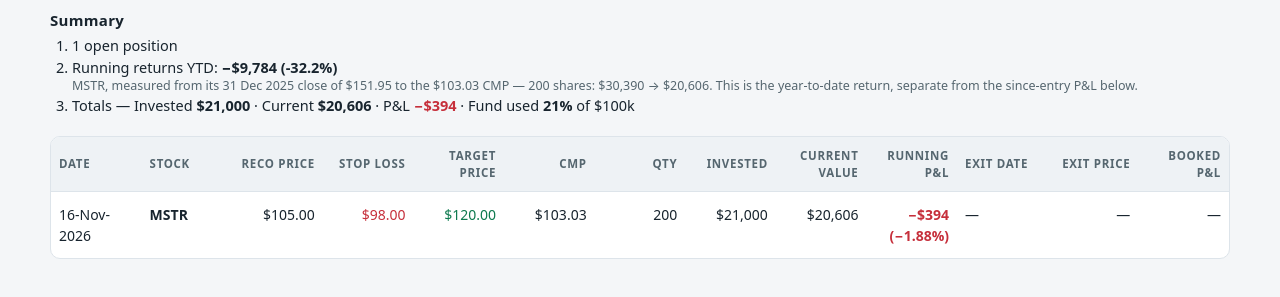
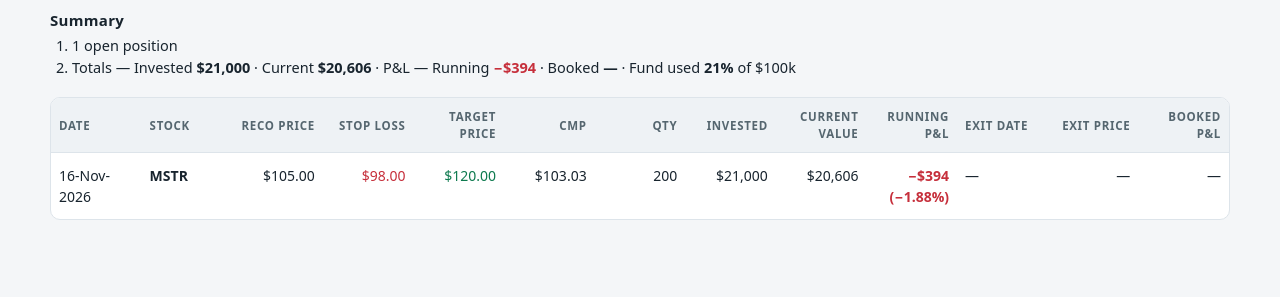
Before and after one commit to phoenixstonecapital/psc, a plain HTML site: page index.html in a window 1280 px wide. Shown: the part 175-472 px from the top of the page. Drawn offline with Linux system fonts and the light colour scheme.

Commit message:
Refresh dashboard 2026-11-16 13:31 PT

```diff
--- a/index.html
+++ b/index.html
@@ -96,8 +96,7 @@
     <h2 id="summary-heading">Summary</h2>
     <ol>
       <li>1 open position</li>
-      <li>Running returns YTD: <b>−$9,784 (-32.2%)</b><span class="basis">MSTR, measured from its 31 Dec 2025 close of $151.95 to the $103.03 CMP — 200 shares: $30,390 → $20,606. This is the year-to-date return, separate from the since-entry P&amp;L below.</span></li>
-      <li>Totals — Invested <b>$21,000</b> · Current <b>$20,606</b> · P&amp;L <b class="neg">−$394</b> · Fund used <b>21%</b> of $100k</li>
+      <li>Totals — Invested <b>$21,000</b> · Current <b>$20,606</b> · P&amp;L — Running <b class="neg">−$394</b> · Booked <b class="">—</b> · Fund used <b>21%</b> of $100k</li>
     </ol>
   </section>
 
```
